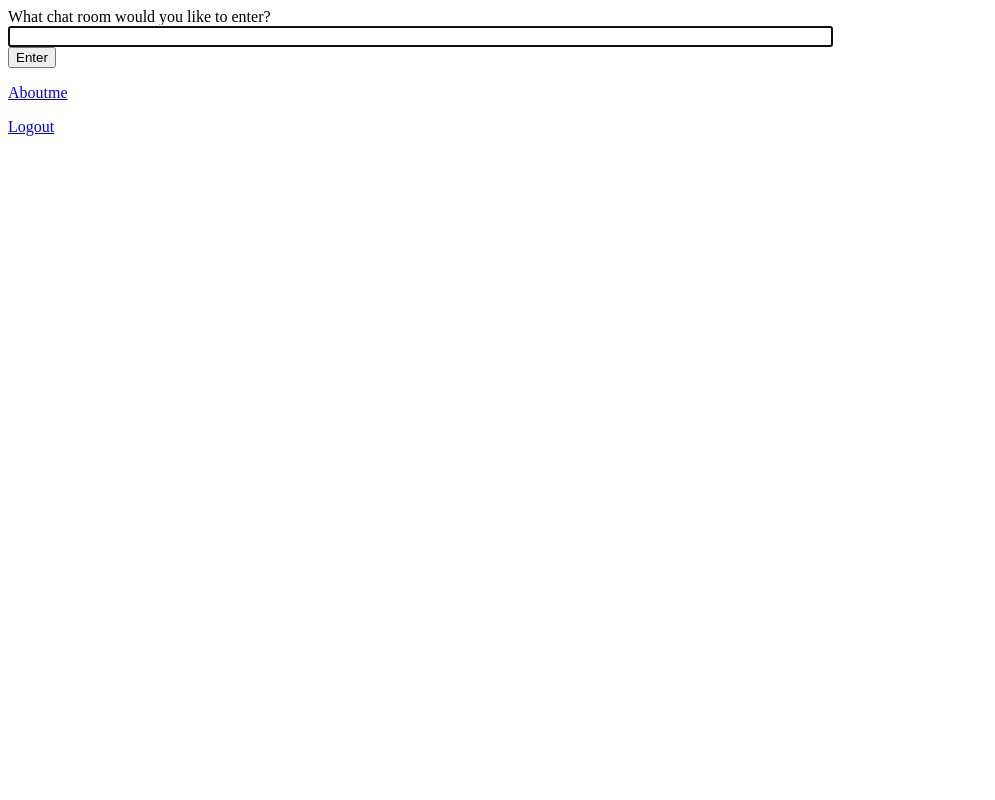
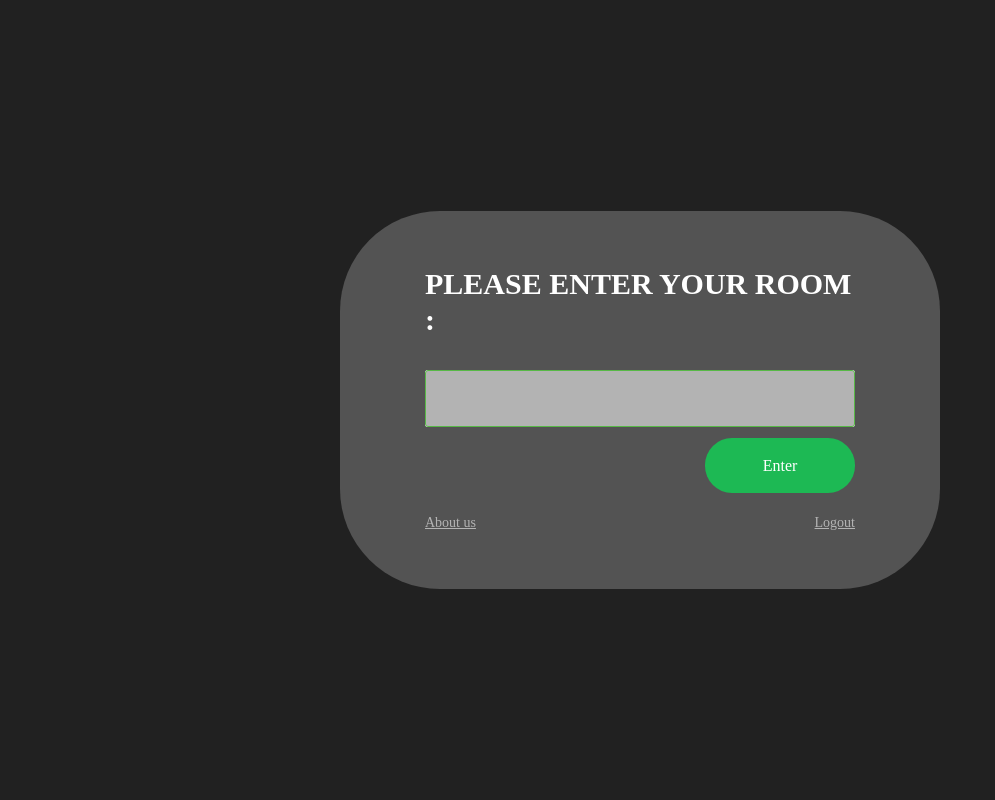
Before and after one commit to Chonlasit666/cn331projectSpotgame, a Django app: page / in a window 1280 px wide. Shown: the whole page, without its empty margins (0-995 px from the left). Run offline with Django 3.2, Linux system fonts and the light colour scheme; a user stored in the database is signed in; some web fonts are replaced.

Commit message:
add css to index.html

```diff
--- a/spotifymusicgame/templates/spotifymusicgame/index.html
+++ b/spotifymusicgame/templates/spotifymusicgame/index.html
@@ -1,31 +1,61 @@
 <!-- chat/templates/chat/index.html -->
 <!DOCTYPE html>
+{% load static %}
 <html>
+
+
 <head>
-    <meta charset="utf-8"/>
-    <title>Chat Rooms</title>
+    <title>Enter Chat Room</title>
+    <meta charset="UTF-8">
+    <meta name="viewport" content="width=device-width, initial-scale=1">
+
+    <link rel="icon" type="image/png" href="{%static 'login/images/icons/spotify-logo.png' %}" />
+    <link rel="stylesheet" type="text/css" href="{%static 'login/fonts/Linearicons-Free-v1.0.0/icon-font.min.css' %}">
+    <link rel="stylesheet" type="text/css" href="{%static 'fonts/font-awesome-4.7.0/css/font-awesome.min.css'%}">
+    <link rel="stylesheet" type="text/css" href="{%static 'login/css/util.css' %}">
+    <link rel="stylesheet" type="text/css" href="{%static 'login/css/main.css' %}">
+
 </head>
+
 <body>
-    What chat room would you like to enter?<br>
-    <input id="room-name-input" type="text" size="100"><br>
-    <input id="room-name-submit" type="button" value="Enter">
+    <div class="limiter">
+        <div class="container-login100">
+            <div class="wrap-enter-room p-l-85 p-r-85 p-t-55 p-b-55">
+                <span class="login100-form-title p-b-32"><b>
+                        Please enter your room :
+                    </b></span>
 
-    <p><a href="{% url 'smg:aboutme' %}">Aboutme</a></p>
+                <div class="wrap-input100 validate-input m-b-36">
+                    <input class="input100" type="text" id="room-name-input">
+                    <span class="focus-input100"></span>
+                </div>
 
-    <p><a href="{% url 'users:logout' %}">Logout</a></p>
-
+                <div class="room-container-login100-form-btn">
+                    <button input class="login100-form-btn" type="submit" id="room-name-submit">
+                        Enter
+                    </button>
+                </div>
+                <br>
+                <div style="text-align:center">
+                    <span style="float:left;"><a href="{% url 'smg:aboutme' %}">About us</a></span>
+                    <span style="float:right;"><a href="{% url 'users:logout' %}">Logout</a></span>
+                </div>
                 <script>
                     document.querySelector('#room-name-input').focus();
-        document.querySelector('#room-name-input').onkeyup = function(e) {
+                    document.querySelector('#room-name-input').onkeyup = function (e) {
                         if (e.keyCode === 13) {  // enter, return
                             document.querySelector('#room-name-submit').click();
                         }
                     };
 
-        document.querySelector('#room-name-submit').onclick = function(e) {
+                    document.querySelector('#room-name-submit').onclick = function (e) {
                         var roomName = document.querySelector('#room-name-input').value;
                         window.location.pathname = '(%3FP' + roomName + '%5cd+)/$';
                     };
                 </script>
+            </div>
+        </div>
+    </div>
 </body>
+
 </html>
```
Lines whose indentation alone changed are shown as unchanged.
